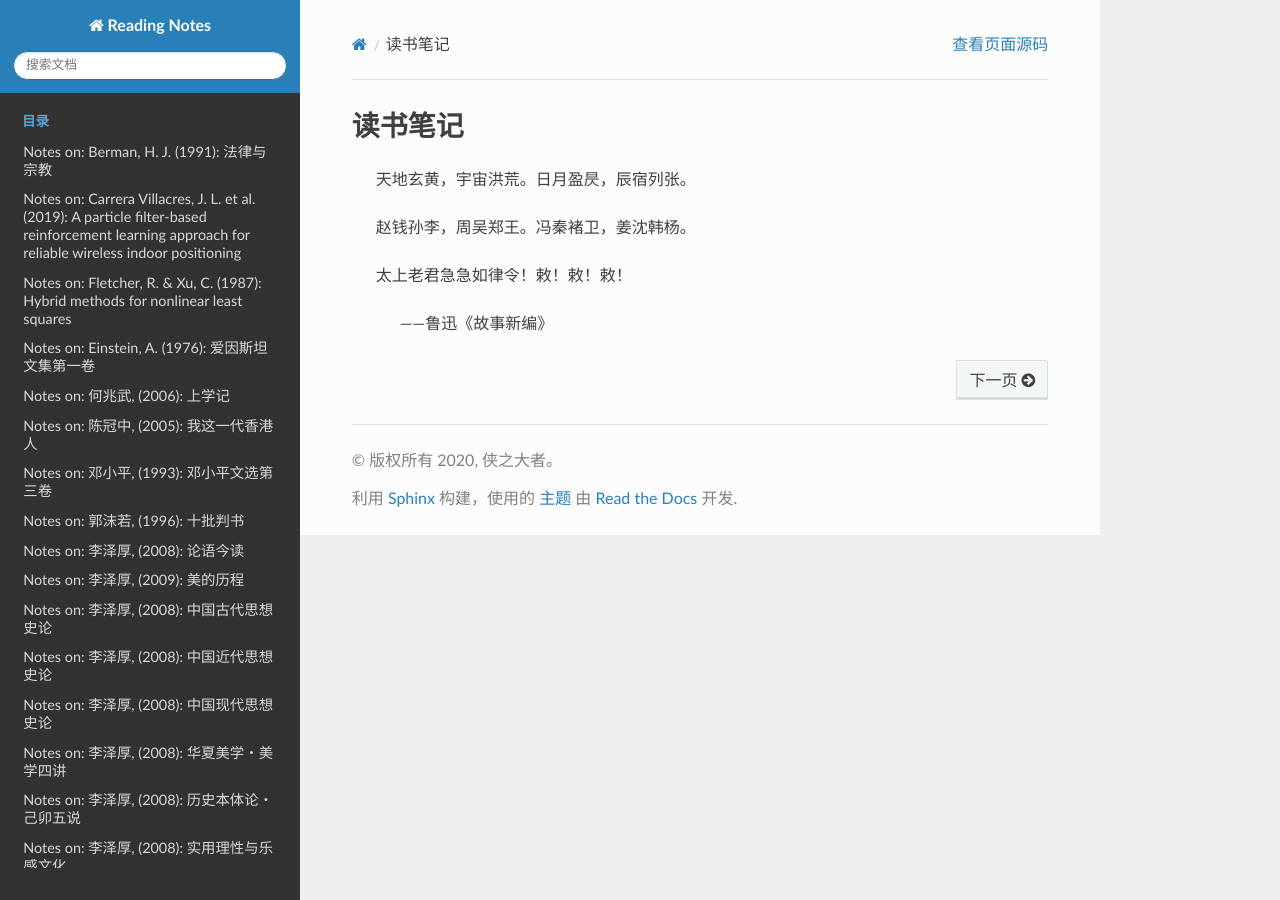
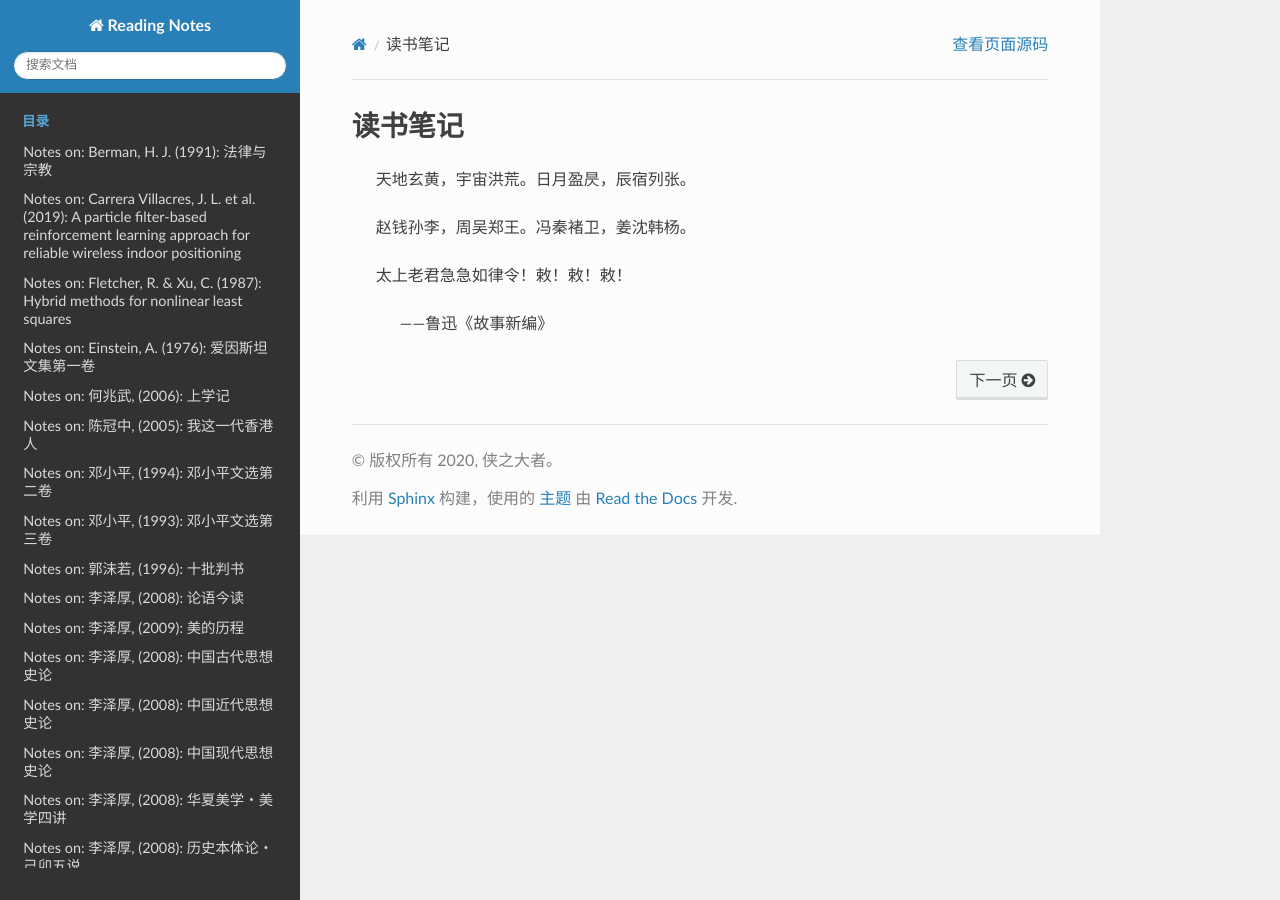
Before and after one commit to ufengger/bibtex-all, a Sphinx documentation site: the page built from docs/index.rst, in a window 1280 px wide. Built offline with Sphinx 7.4.7 and the Read the Docs theme 2.0.0, drawn with Linux system fonts in a browser that asks for light colours; some of the changed lines change nothing that is shown.

Commit message:
add notes

```diff
--- a/docs/index.rst
+++ b/docs/index.rst
@@ -25,6 +25,7 @@
    爱因斯坦文集第一卷.rst
    何兆武_上学记_2006.rst
    陈冠中_我这一代香港人_2005.rst
+   邓小平文选第二卷_1994.rst
    邓小平文选第三卷_1993.rst
    郭沫若_十批判书_1996.rst
    李泽厚_论语今读_2008.rst
--- /dev/null
+++ b/docs/邓小平文选第二卷_1994.rst
@@ -0,0 +1,84 @@
+Notes on: 邓小平,  (1994): 邓小平文选第二卷
+===========================================
+
+.. code-block:: bibtex
+
+   @book{邓小平文选第二卷_1994,
+     author    = {邓小平},
+     publisher = {人民出版社},
+     title     = {邓小平文选第二卷},
+     url       = {https://book.douban.com/subject/1088061/},
+     year      = {1994},
+   }
+
+社会主义也可以搞市场经济
+------------------------
+
+第 232 页
+	三十年来，不管我们做了多少蠢事，我们毕竟在工农业和科学技术方面打下了一个初步的基础。
+
+第 233 页
+	北京有个“西单墙”，就是那些不劳动的人，经常闹事的人，“四人帮”思想体系中毒很深的人在那里活动，有的还搞特务活动。
+
+目前的形势和任务
+----------------
+
+第 243 页
+	我们还改正了一九五七年一大批被错划为右派分子的案件。这里我要顺便说一说，一九五七年的反右是必要的，没有错。同志们可以回想一下，一九五七年的问题是个什么问题呢？一九四九年到一九五七年，我们用八年时间基本上完成了农业、手工业和资本主义工商业的社会主义改造，进入社会主义。这个时候出来一股思潮，它的核心是反对社会主义，反对党的领导。有些人是杀气腾腾的啊！……总之，一九五七年的反右本身没有错，问题是扩大化了。
+
+第 244 页
+	我们不是说解决过去的问题要粗一点，不要太细吗？今后也还是要掌握这个分寸。评价人物和历史，都要提倡全面的科学的观点，防止片面性和感情用事，这才符合马克思主义，也才符合全国人民的利益和愿望。
+
+第 258 页
+	我们提高农产品收购价格的措施是非常正确的，确实起了刺激农业生产的巨大作用，但是如果进一步总结经验，也许分两步走，对财政、物价的影响要小一点。
+
+坚持党的路线，改进工作方法
+--------------------------
+
+第 277 页
+	要实现安定团结、生动活泼的政治局面，必须解决历史的遗留问题，弄清大是大非。我们已经解决了大量的这类问题，但是还有相当多的问题需要继续解决。解决历史遗留问题，如三中全会所说，是为了团结一致向前看。不能在旧账上纠缠，要把大家的思想和目光引到搞四个现代化上面来。如果不能得到团结一致向前看的结果，就说明我们的工作有缺陷。所以我们总是说，重大历史问题的解决宜粗不宜细。我这里不只是讲某一个具体的案子，而是讲总的历史问题，包括将来要写的若干历史问题的决议，太细了不妥当。
+
+对起草《关于建国以来党的若干历史问题的决议》的意见
+--------------------------------------------------
+
+第 292 页
+	通过这个决议对过去的事情做个基本的总结。还是过去的话，这个总结宜粗不宜细。总结过去是为了引导大家团结一致向前看。争取在决议通过以后，党内、人民中间思想得到明确，认识得到一致，历史上重大问题的议论到此基本结束。
+
+第 296 页
+	“大跃进”，毛泽东同志头脑发热，我们不发热？刘少奇同志、周恩来同志和我都没有反对，陈云同志没有说话。在这些问题上要公正，不要造成一种印象，别的人都正确，只有一个人犯错误。这不符合事实。中央犯错误，不是一个人负责，是集体负责。
+
+第 297 页
+	错误的东西要批评，但是要很恰当。单单讲毛泽东同志本人的错误不能解决问题，最重要的是一个制度问题。
+
+第 300 页
+	现在有些同志把许多问题都归结到毛泽东同志的个人品质上。实际上，不少问题用个人品质是解释不了的。
+
+贯彻调整方针，保证安定团结
+--------------------------
+
+第 366 页
+	根本没有也不可能有所谓的“官僚主义者阶级”。
+
+第 372 页
+	毛泽东同志说过，对人民内部的民主方面和对反动派的专政方面的互相结合，就是人民民主专政。
+
+关于反对错误思想倾向问题
+------------------------
+
+第 380 页
+	部队一些干部包括有的老干部，对三中全会以来的政策不理解，有的以为是搞资本主义，这主要是来自“左”的影响。但也不是没有资产阶级腐朽思想的影响，比如对靡靡之音和社会上一些坏风气，有些人就喜欢。
+
+第 382 页
+	对电影文学剧本《苦恋》要批判，这是有关坚持四项基本原则的问题。当然，批判的时候要摆事实，讲道理，防止片面性。
+
+老干部第一位的任务是选拔中青年干部
+----------------------------------
+
+第 386 页
+	“文化大革命”时受打击，这是一个政治标准。
+
+关于思想战线上的问题的谈话
+--------------------------
+
+第 391 页
+	《太阳和人》，就是根据剧本《苦恋》拍摄的电影，我看了一下。无论作者的动机如何，看过以后，只能使人得出这样的印象：共产党不好，社会主义制度不好。
```
